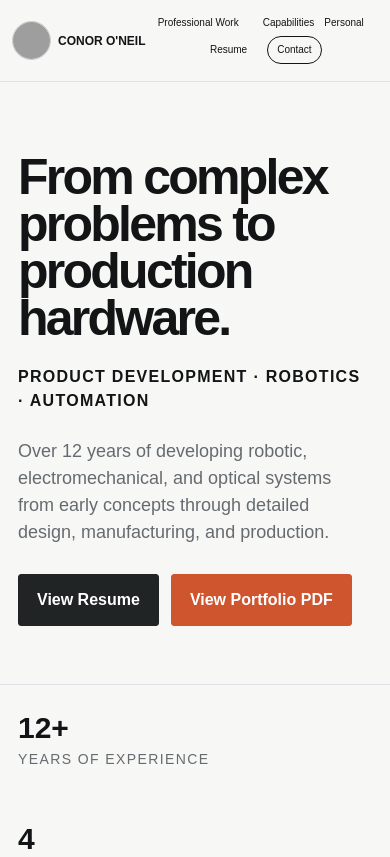
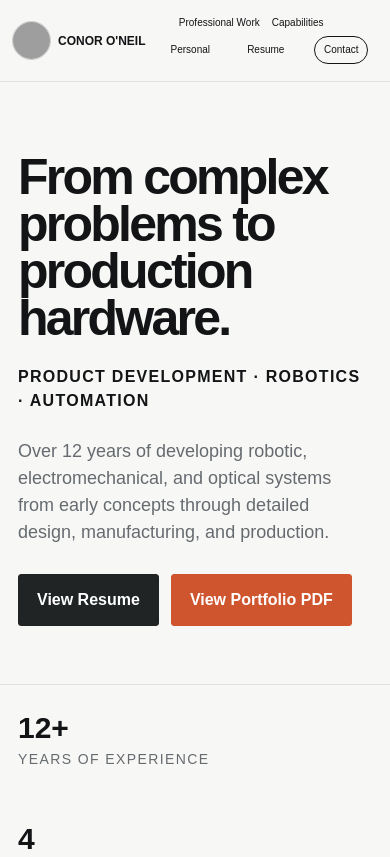
Before and after one commit to cmoneil713/conoroneil-website, a plain HTML site: page index.html in a window 390 px wide. Shown: the top 857 px of the page. Drawn offline with Linux system fonts and the light colour scheme; grey boxes are pictures that could not be loaded.

Commit message:
Restore two-row mobile navigation

```diff
--- a/site.css
+++ b/site.css
@@ -682,36 +682,18 @@ body:has(.patents-list) .back-link{margin-bottom:10px}
 }
 
 
-/* Mobile header definitive layout: use flex rows, not the inherited 12-column grid. */
+/* Mobile header restored: two links on row 1, three links on row 2. */
 @media(max-width:600px){
   .nav nav{
-    display:flex !important;
-    flex-wrap:wrap !important;
-    justify-content:center !important;
-    align-content:center !important;
-    column-gap:0 !important;
+    display:grid !important;
+    grid-template-columns:repeat(12,minmax(0,1fr)) !important;
+    column-gap:2px !important;
     row-gap:7px !important;
+    justify-items:center !important;
   }
-  .nav nav a:nth-child(1),
-  .nav nav a:nth-child(2){
-    grid-column:auto !important;
-    justify-self:auto !important;
-    flex:0 0 auto !important;
-    margin:0 !important;
-  }
-  .nav nav a:nth-child(1){margin-right:12px !important}
-  .nav nav a:nth-child(2){margin-left:12px !important}
-  .nav nav a:nth-child(2)::after{
-    content:"";
-    flex-basis:100%;
-  }
-  .nav nav a:nth-child(3),
-  .nav nav a:nth-child(4),
-  .nav nav a:nth-child(5){
-    grid-column:auto !important;
-    justify-self:auto !important;
-    flex:0 0 auto !important;
-    margin-left:10px !important;
-    margin-right:10px !important;
-  }
+  .nav nav a:nth-child(1){grid-column:3 / span 4 !important;justify-self:end !important;margin-right:5px !important}
+  .nav nav a:nth-child(2){grid-column:7 / span 4 !important;justify-self:start !important;margin-left:5px !important}
+  .nav nav a:nth-child(3){grid-column:1 / span 4 !important;margin:0 !important}
+  .nav nav a:nth-child(4){grid-column:5 / span 4 !important;margin:0 !important}
+  .nav nav a:nth-child(5){grid-column:9 / span 4 !important;margin:0 !important}
 }
```
